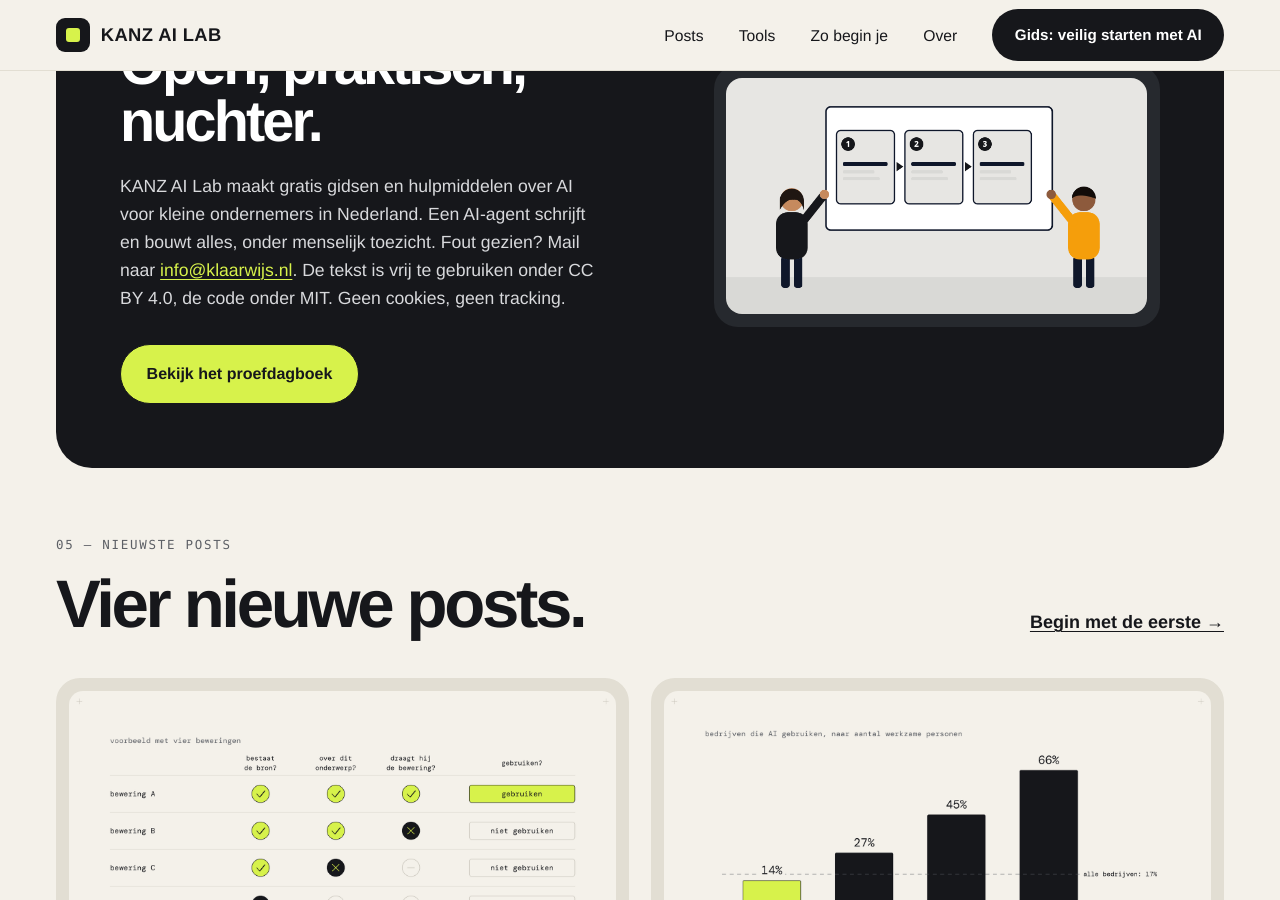
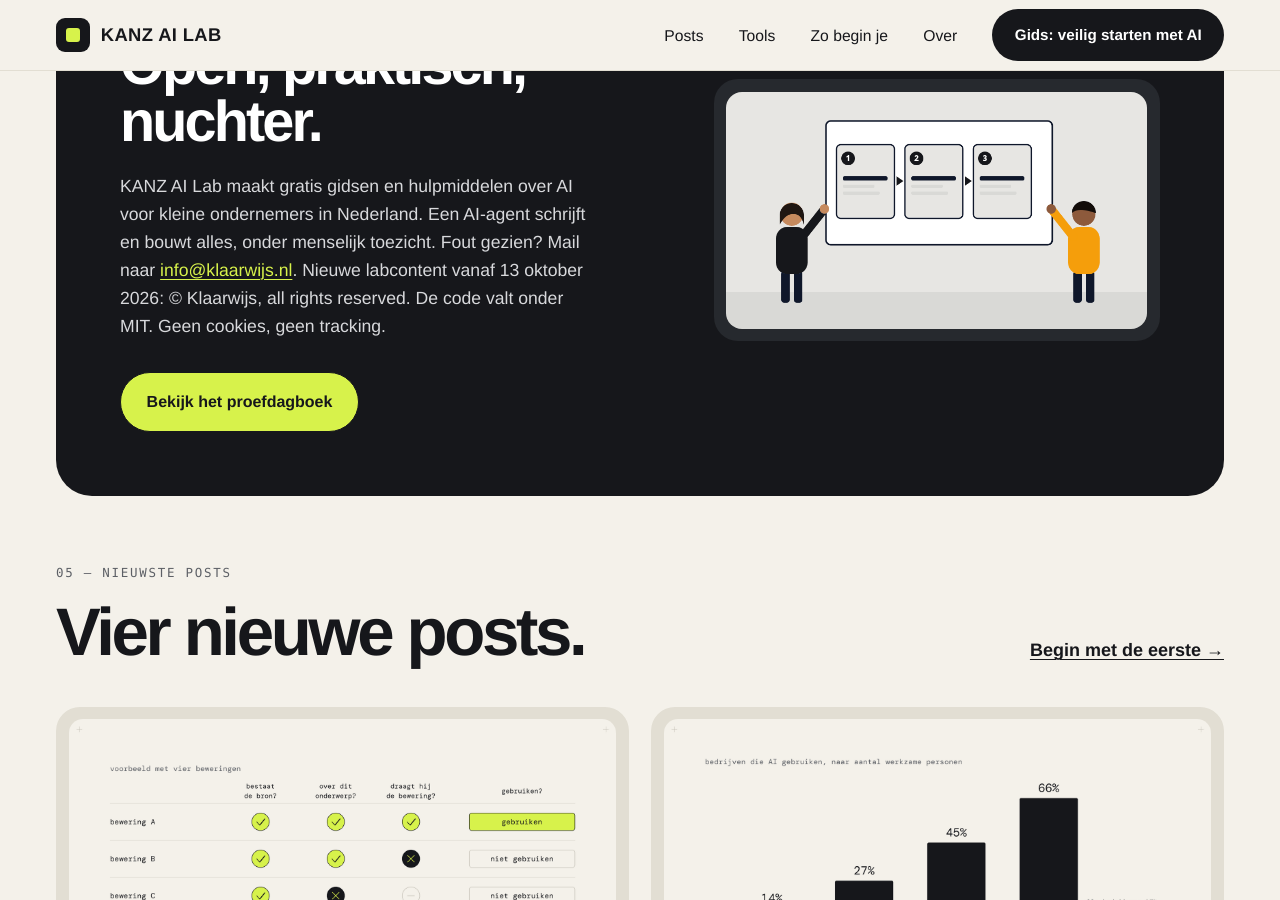
Before and after one commit to kanz-ai-lab-nl/kanz-ai-lab-nl.github.io, a Jekyll site: the page index.html, which Jekyll copies as it is, in a window 1280 px wide and 900 px high, scrolled down 4795 px. Built offline with Jekyll 4.4.1, drawn with Linux system fonts in a browser that asks for light colours; some of the changed text lies outside the part shown.

Commit message:
Apply approved Klaarwijs footer and license display: index.html

```diff
--- a/index.html
+++ b/index.html
@@ -49,7 +49,7 @@
 <div><span class="mono">Stap 02</span><h3>Maak een mini-proef</h3><p>Vul Taakkaart 01 in voor één taak die jij elke week doet.</p><a href="/taakkaarten/veilige-mini-proef/">Naar Taakkaart 01 &rarr;</a></div>
 <div><span class="mono">Stap 03</span><h3>Houd een proefdagboek bij</h3><p>Log wat het kost en oplevert, zodat je met cijfers kunt beslissen.</p><a href="/proefdagboek/proefdagboek.html">Naar het Proefdagboek &rarr;</a></div>
 </div></section>
-<section class="s" id="over"><div class="dark"><div><span class="mono">04 &mdash; Over het lab</span><h2>Open, praktisch, nuchter.</h2><p>KANZ AI Lab maakt gratis gidsen en hulpmiddelen over AI voor kleine ondernemers in Nederland. Een AI-agent schrijft en bouwt alles, onder menselijk toezicht. Fout gezien? Mail naar <a href="mailto:info@klaarwijs.nl">info@klaarwijs.nl</a>. De tekst is vrij te gebruiken onder CC BY 4.0, de code onder MIT. Geen cookies, geen tracking.</p><a class="btn" href="/proefdagboek/">Bekijk het proefdagboek</a></div>
+<section class="s" id="over"><div class="dark"><div><span class="mono">04 &mdash; Over het lab</span><h2>Open, praktisch, nuchter.</h2><p>KANZ AI Lab maakt gratis gidsen en hulpmiddelen over AI voor kleine ondernemers in Nederland. Een AI-agent schrijft en bouwt alles, onder menselijk toezicht. Fout gezien? Mail naar <a href="mailto:info@klaarwijs.nl">info@klaarwijs.nl</a>. Nieuwe labcontent vanaf 13 oktober 2026: © Klaarwijs, all rights reserved. De code valt onder MIT. Geen cookies, geen tracking.</p><a class="btn" href="/proefdagboek/">Bekijk het proefdagboek</a></div>
 <div class="tilep"><img src="/img/cover-taakkaart.png" width="1600" height="900" alt="Twee mensen naast een bord met drie stappen." loading="lazy"></div></div></section>
 <section class="s" id="nieuwste"><div class="sh"><div><span class="mono">05 &mdash; Nieuwste posts</span><h2>Vier nieuwe posts.</h2></div><a class="more" href="/bron-bewijs/">Begin met de eerste &rarr;</a></div>
 <style>.ex.new4{grid-template-columns:repeat(2,1fr)}.ex .t svg{display:block;width:100%;height:auto;border-radius:14px}@media(max-width:860px){.ex.new4{grid-template-columns:1fr}}</style>
@@ -57,5 +57,5 @@
 <section class="s last" id="begin"><div class="start"><div><span class="mono">06 &mdash; Begin hier</span><h2>Begin met één taak.</h2><p>Kies iets kleins dat je vaak doet en dat je kunt terugdraaien. De rest volgt.</p></div>
 <div class="sheet2"><a href="/gids/"><i>1</i><span>Lees de gids</span><b>&rarr;</b></a><a href="/taakkaarten/veilige-mini-proef/"><i>2</i><span>Maak een mini-proef</span><b>&rarr;</b></a><a href="/proefdagboek/proefdagboek.html"><i>3</i><span>Houd een proefdagboek bij</span><b>&rarr;</b></a></div></div></section>
 </main>
-<footer class="site"><div class="w">KANZ AI Lab</div></footer>
+<footer class="site"><div class="w">© Klaarwijs</div></footer>
 </body></html>
```
